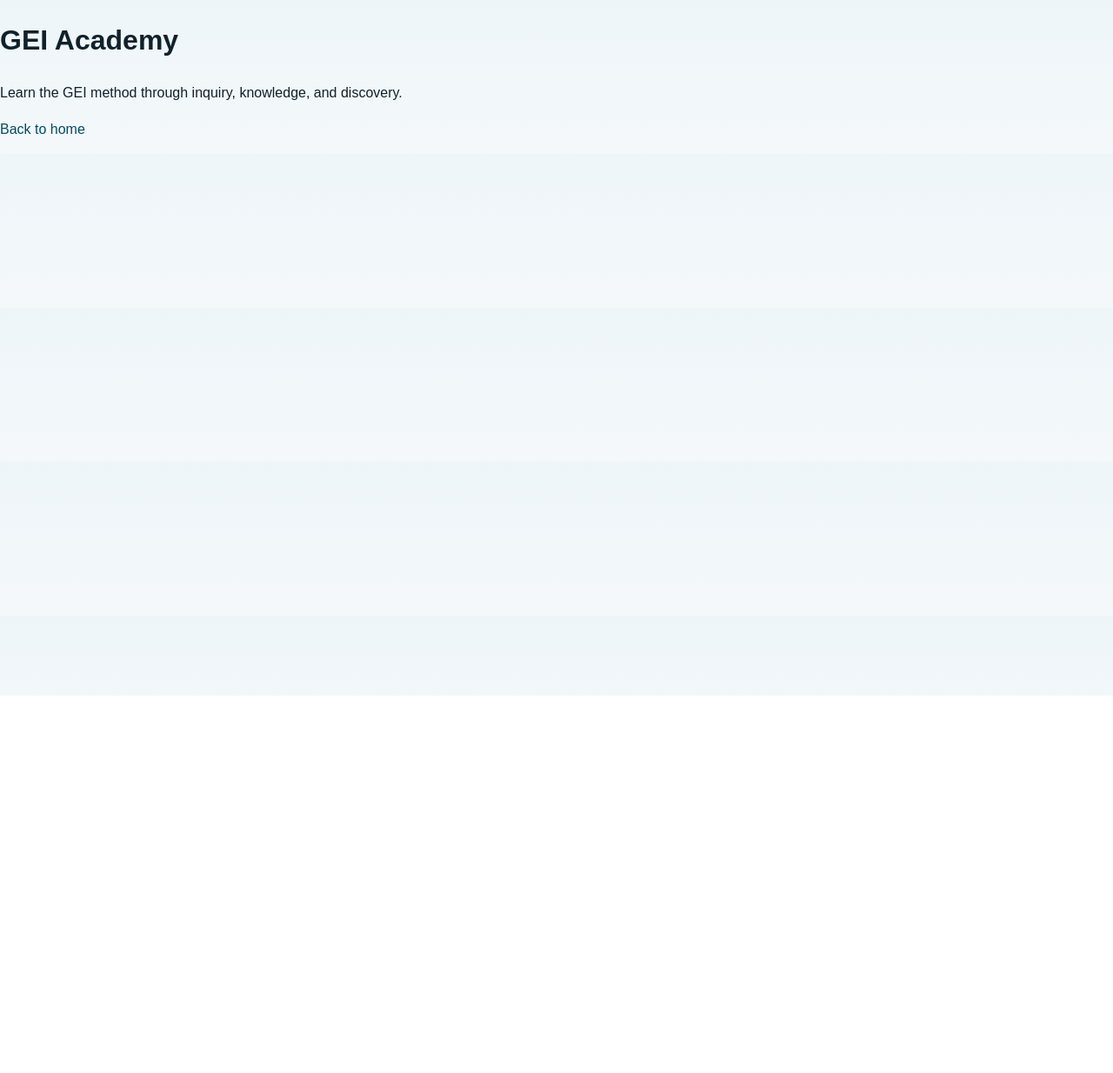
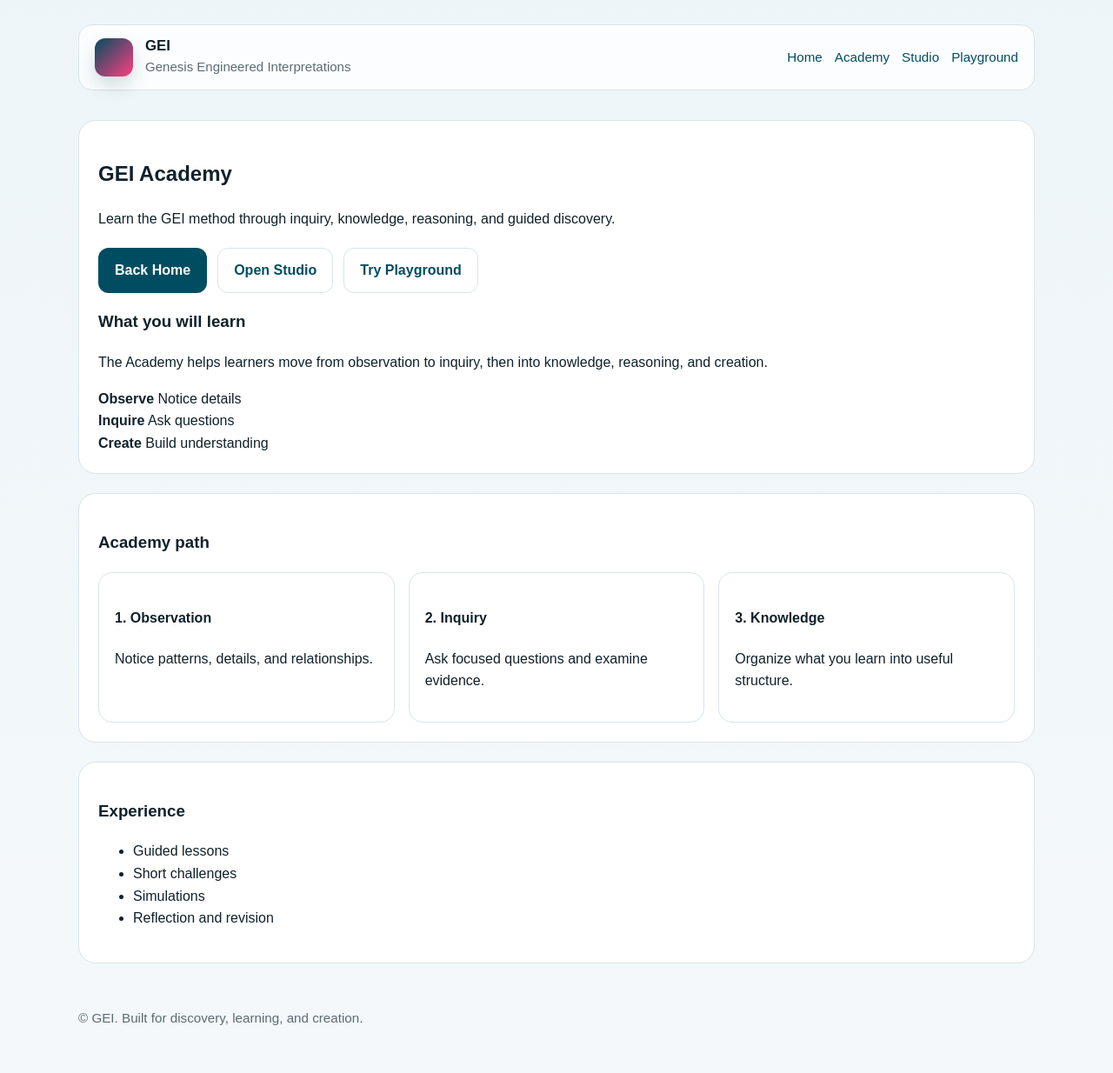
Before and after one commit to jawa-dam/gei, a plain HTML site: page academy.html/academy.html in a window 1280 px wide. Shown: the whole page at 87% size. Before the commit the page ends 800 px from the top, so only its background shows below. Drawn offline with Linux system fonts and the light colour scheme; files that its build step writes are made by us from their sources.

Commit message:
Add files via upload

```diff
--- a/academy.html/academy.html
+++ b/academy.html/academy.html
@@ -5,13 +5,98 @@
     <meta name="viewport" content="width=device-width, initial-scale=1.0" />
     <title>GEI Academy</title>
     <meta name="description" content="GEI Academy — learn inquiry, knowledge, and guided discovery." />
-  <link rel="stylesheet" href="/assets/site.css" />
+    <meta name="theme-color" content="#004d61" />
+    <link rel="stylesheet" href="/assets/site.css" />
   </head>
   <body>
-    <main>
-      <h1>GEI Academy</h1>
-      <p>Learn the GEI method through inquiry, knowledge, and discovery.</p>
-      <p><a href="/index.html">Back to home</a></p>
+    <header class="wrap">
+      <div class="topbar">
+        <div class="brand">
+          <div class="mark" aria-hidden="true"></div>
+          <div>
+            <h1>GEI</h1>
+            <p>Genesis Engineered Interpretations</p>
+          </div>
+        </div>
+        <nav aria-label="Primary">
+          <a href="/index.html">Home</a>
+          <a href="/academy.html">Academy</a>
+          <a href="/studio.html">Studio</a>
+          <a href="/playground.html">Playground</a>
+        </nav>
+      </div>
+    </header>
+
+    <main class="wrap">
+      <section class="hero">
+        <div class="hero-grid">
+          <div>
+            <h2>GEI Academy</h2>
+            <p class="lead">
+              Learn the GEI method through inquiry, knowledge, reasoning, and guided discovery.
+            </p>
+            <div class="button-row">
+              <a class="button primary" href="/index.html">Back Home</a>
+              <a class="button secondary" href="/studio.html">Open Studio</a>
+              <a class="button secondary" href="/playground.html">Try Playground</a>
+            </div>
+          </div>
+
+          <div class="panel">
+            <h3>What you will learn</h3>
+            <p>
+              The Academy helps learners move from observation to inquiry, then into knowledge,
+              reasoning, and creation.
+            </p>
+            <div class="stats">
+              <div class="stat">
+                <strong>Observe</strong>
+                <span>Notice details</span>
+              </div>
+              <div class="stat">
+                <strong>Inquire</strong>
+                <span>Ask questions</span>
+              </div>
+              <div class="stat">
+                <strong>Create</strong>
+                <span>Build understanding</span>
+              </div>
+            </div>
+          </div>
+        </div>
+      </section>
+
+      <section class="section">
+        <h3>Academy path</h3>
+        <div class="cards">
+          <div class="card">
+            <h4>1. Observation</h4>
+            <p>Notice patterns, details, and relationships.</p>
+          </div>
+          <div class="card">
+            <h4>2. Inquiry</h4>
+            <p>Ask focused questions and examine evidence.</p>
+          </div>
+          <div class="card">
+            <h4>3. Knowledge</h4>
+            <p>Organize what you learn into useful structure.</p>
+          </div>
+        </div>
+      </section>
+
+      <section class="section">
+        <h3>Experience</h3>
+        <ul>
+          <li>Guided lessons</li>
+          <li>Short challenges</li>
+          <li>Simulations</li>
+          <li>Reflection and revision</li>
+        </ul>
+      </section>
     </main>
+
+    <footer class="wrap">
+      <p>&copy; GEI. Built for discovery, learning, and creation.</p>
+    </footer>
   </body>
 </html>
```
